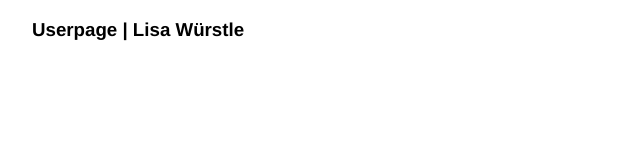
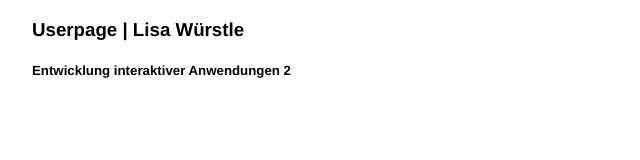
Before and after one commit to wuerstle/wuerstle.gibhub.io, a plain HTML site: page index.html in a window 1280 px wide. Shown: the whole page, without its empty margins (0-640 px from the left). Drawn offline with Linux system fonts and the light colour scheme.

Commit message:
Userpage

```diff
--- a/index.html
+++ b/index.html
@@ -7,6 +7,6 @@
 </head>
 <body>
 <h3>Userpage | Lisa Würstle</h3>
-
+<h5>Entwicklung interaktiver Anwendungen 2</h5>
 </body>
 </html>
--- a/userpage.css
+++ b/userpage.css
@@ -1,4 +1,4 @@
-h3 {
+h3, h5 {
 	font-family: "Helvetica", sans-serif;
 }
 
```
